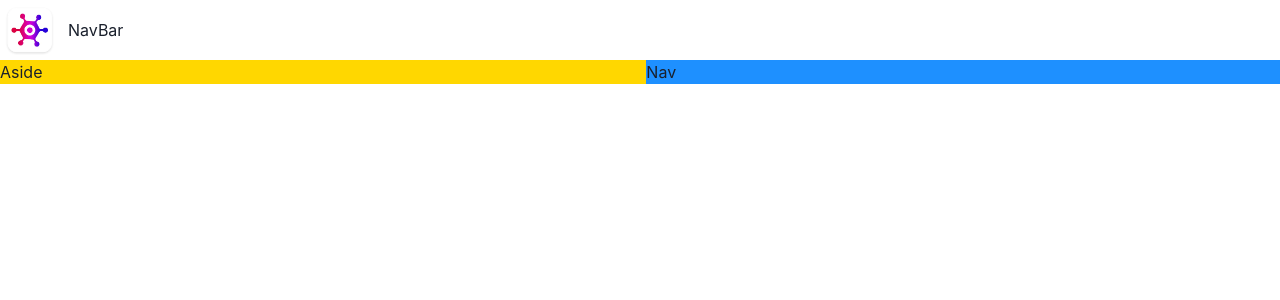
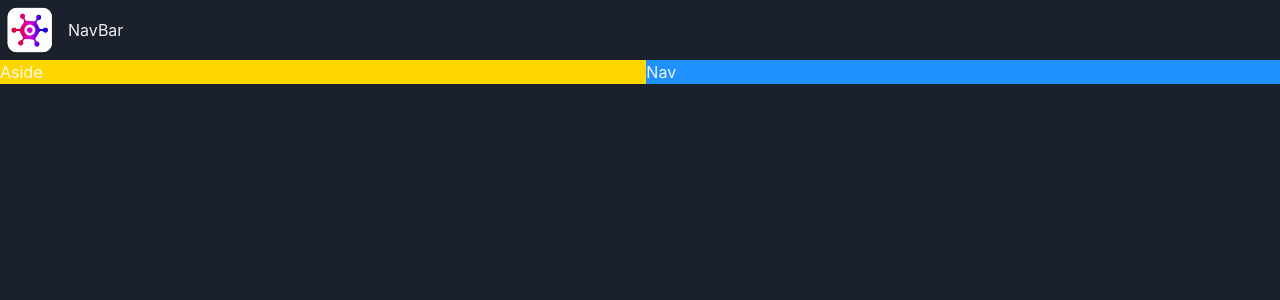
Before and after one commit to levisstrauss/game-hub, a React (Vite) app: page / in a window 1280 px wide. Shown: the top 300 px of the page. Built offline with nearby package versions, Linux system fonts and the light colour scheme.

Commit message:
Implement Dark Mode

```diff
--- a/src/main.tsx
+++ b/src/main.tsx
@@ -1,12 +1,14 @@
 import React from 'react'
 import ReactDOM from 'react-dom/client'
-import { ChakraProvider } from "@chakra-ui/react";
+import {ChakraProvider, ColorModeScript} from "@chakra-ui/react";
 import App from './App'
+import theme from "./theme";
 
 
 ReactDOM.createRoot(document.getElementById('root') as HTMLElement).render(
   <React.StrictMode>
-      <ChakraProvider>
+      <ChakraProvider theme={theme}>
+          <ColorModeScript initialColorMode={theme.config.initialColorMode} />
           <App />
       </ChakraProvider>
   </React.StrictMode>,
--- /dev/null
+++ b/src/theme.ts
@@ -0,0 +1,10 @@
+import {extendTheme, ThemeConfig } from "@chakra-ui/react";
+
+
+const config: ThemeConfig = {
+    initialColorMode: 'dark'
+};
+
+const theme = extendTheme({ config })
+
+export default  theme;
```
